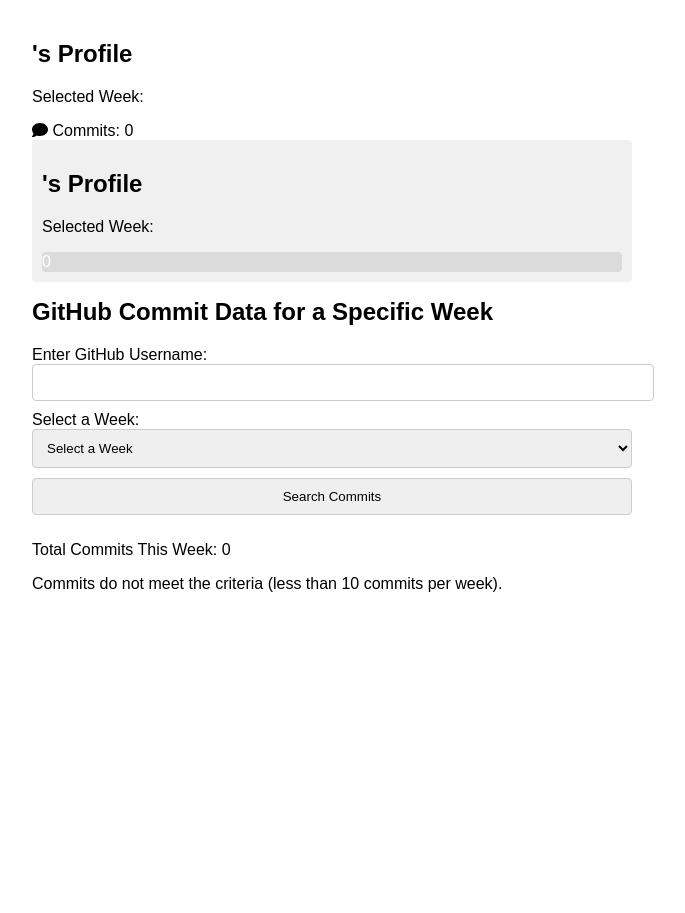
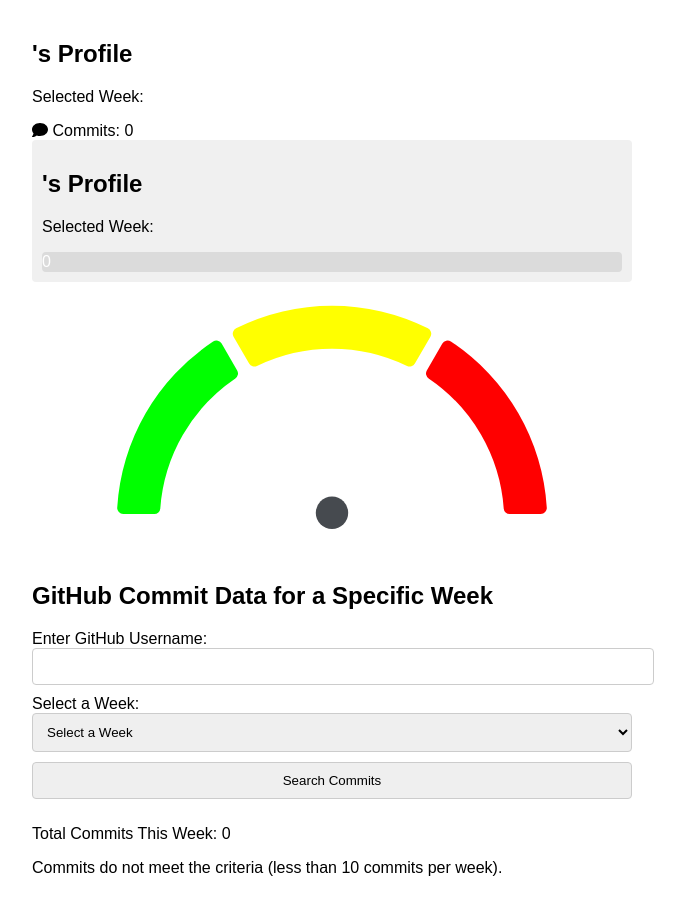
Before and after one commit to momahboobian/gh-commits, a React (Create React App) app: page / in a window 1280 px wide. Shown: the whole page, without its empty margins (308-993 px from the left). Before the commit the page ends 800 px from the top, so only its background shows below. Built offline with nearby package versions, Linux system fonts and the light colour scheme.

Commit message:
Addin guage component

```diff
--- a/package.json
+++ b/package.json
@@ -13,6 +13,7 @@
     "font-awesome": "^4.7.0",
     "react": "^18.2.0",
     "react-dom": "^18.2.0",
+    "react-gauge-chart": "^0.4.1",
     "react-scripts": "5.0.1",
     "web-vitals": "^2.1.4"
   },
--- a/src/App.js
+++ b/src/App.js
@@ -4,12 +4,14 @@
 import { startOfWeek, endOfWeek, format, subMonths } from "date-fns";
 import ProfileCard from "./ProfileCard";
 import ProfileProgressBar from "./ProfileProgressBar";
+import GaugeChart from "./GaugeChart";
 
 function App() {
   const [username, setUsername] = useState("");
   const [selectedWeek, setSelectedWeek] = useState("");
   const [commitData, setCommitData] = useState([]);
   const [loading, setLoading] = useState(false);
+  const [gaugeValue, setGaugeValue] = useState(0);
 
   const handleUsernameChange = (e) => {
     setUsername(e.target.value);
@@ -97,6 +99,15 @@
           selectedWeek={selectedWeek}
           commits={commitData.length} // Pass the actual number of commits
         />
+        <div className="gauge-chart">
+          <GaugeChart
+            id="gauge-chart"
+            nrOfLevels={10}
+            colors={["#FF0000", "#FFA500", "#008000"]}
+            arcWidth={0.4}
+            percent={gaugeValue}
+          />
+        </div>
       </div>
 
       <h1>GitHub Commit Data for a Specific Week</h1>
--- /dev/null
+++ b/src/GaugeChart.js
@@ -0,0 +1,15 @@
+import React from "react";
+import GaugeChart from "react-gauge-chart";
+
+const MyGaugeChart = ({ commits }) => {
+  // Calculate the percentage based on commits (limit to 100% if greater than 10)
+  const percentage = commits > 10 ? 1 : commits / 10;
+
+  return (
+    <div className="gauge-chart">
+      <GaugeChart id="gauge-chart" percent={percentage} />
+    </div>
+  );
+};
+
+export default MyGaugeChart;
```
Also changed, not shown: 1 other file (tests, documents, lock files or other folders).
